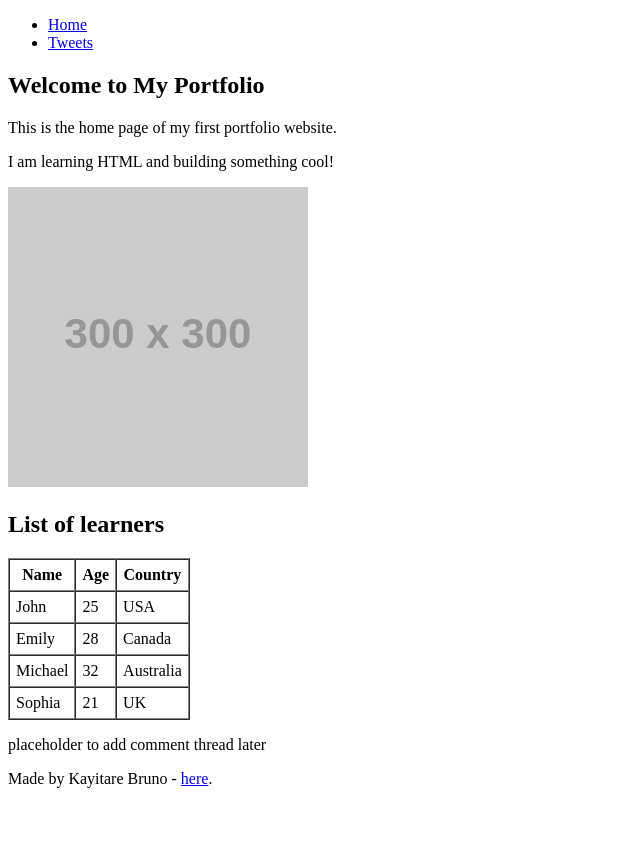
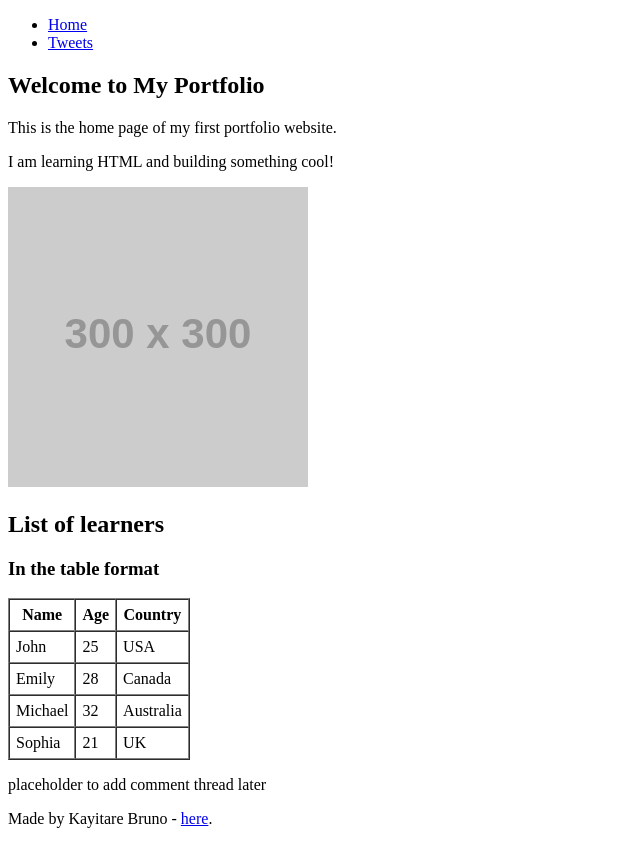
Before and after one commit to Brunokayitar/My_First_Portfolio, a plain HTML site: page html_basic/index.html in a window 1280 px wide. Shown: the whole page, without its empty margins (0-640 px from the left). Before the commit the page ends 804 px from the top, so only its background shows below. Drawn offline with Linux system fonts and the light colour scheme; placeholder pictures from the web are drawn by us.

```diff
--- a/html_basic/index.html
+++ b/html_basic/index.html
@@ -22,6 +22,8 @@
       <p>I am learning HTML and building something cool!</p>
       <img src="https://via.placeholder.com/300" alt="A placeholder image"/>
       <h2>List of learners</h2>
+      <h3>In the table format
+      </h3>
       <table border="1" cellspacing="0" cellpadding="6">
         <thead>
           <tr>
```
